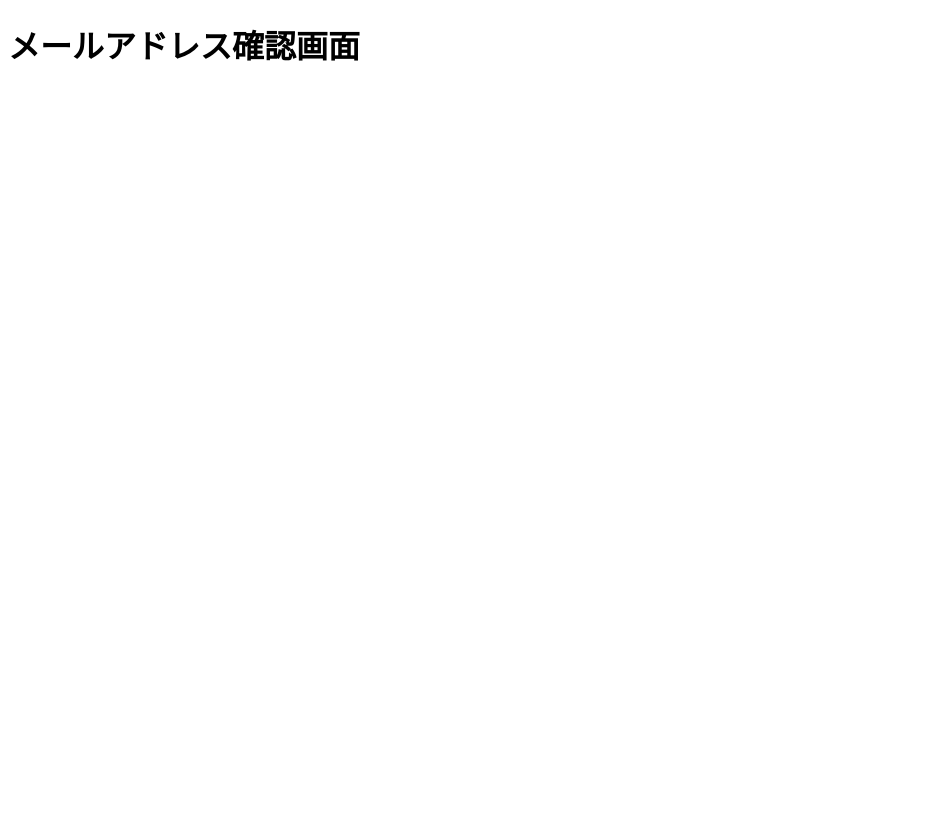
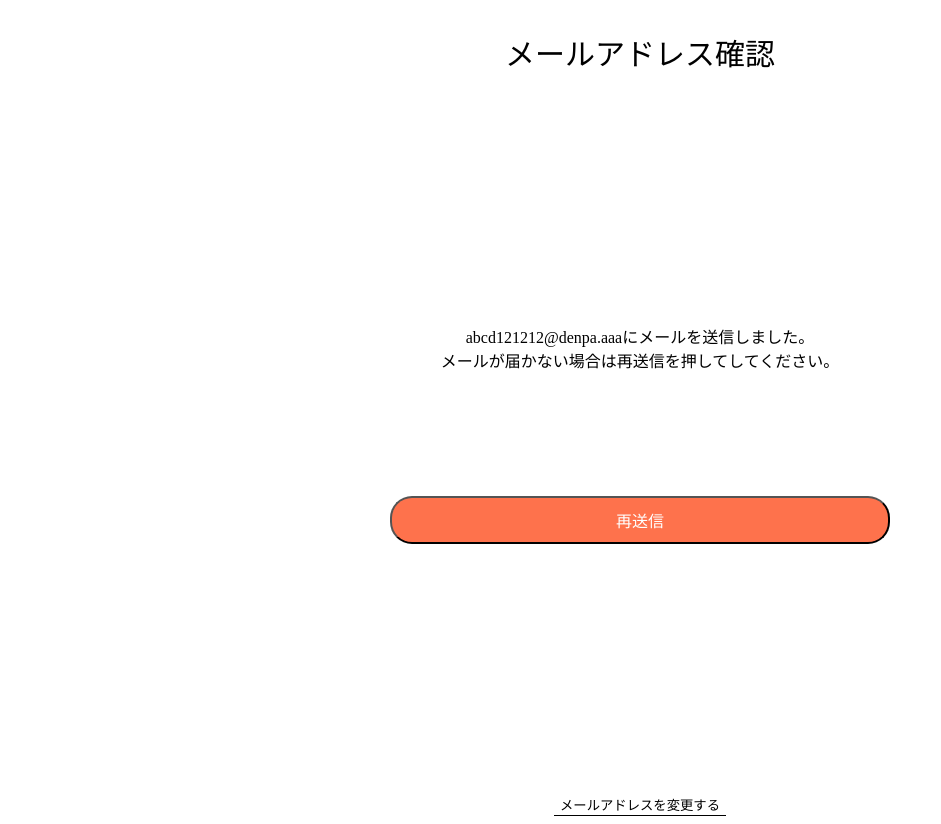
Before and after one commit to mobarisu/mobarisu, a React (Create React App) app in the folder web/react-app/: page /confirmation in a window 1280 px wide. Shown: the whole page, without its empty margins (0-941 px from the left). Before the commit the page ends 800 px from the top, so only its background shows below. Built offline with nearby package versions, Linux system fonts and the light colour scheme.

Commit message:
18完成

```diff
--- a/web/react-app/src/components/confirmation.css
+++ b/web/react-app/src/components/confirmation.css
@@ -0,0 +1,34 @@
+header{
+    font-size: 30px;
+    text-align:center;
+    margin-top: 30px;
+}
+.btn{
+    margin-top: 10%;
+    margin-bottom: 20px;
+    text-align: center;
+}
+.btn_{
+    background-color: #FE724C;
+    font-size: 100%;
+    width: 40%;
+    height: 3rem;
+    border-radius: 22px;
+    color: #fff;
+    padding : 10px 10px;
+}
+.account_back{
+    margin-top: 20%;
+    text-align: center;
+}
+.account_back_btn{
+   border: none;
+   background: none;
+   border-bottom: solid 1px;
+}
+.conf_p{
+text-align: center;
+margin-top: 20%;
+margin-left: 10%;
+margin-right: 10%;
+}
--- a/web/react-app/src/components/confirmation.tsx
+++ b/web/react-app/src/components/confirmation.tsx
@@ -1,13 +1,36 @@
-import React from 'react';
+import React, { useState } from 'react';
+import { useNavigate } from 'react-router-dom';
+import './confirmation.css';
 
 
 const Confirmation: React.FC = () => {
 
+  const navigate = useNavigate();
+  const email = "abcd121212@denpa.aaa";
 
   return (
-    <div>
-     <h1>メールアドレス確認画面</h1>
-    </div>
+   <>
+   <head>
+        <meta charSet="UTF-8" />
+        <meta httpEquiv="X-UA-Compatible" content="IE=edge" />
+        <meta name="viewport" content="width=device-width, initial-scale=1.0" />
+        <title>メールアドレス確認</title>
+      </head>
+      <header>メールアドレス確認</header>
+    <body>
+      <div className='conf_p'>
+        <p className='conf_p_text'>{email}にメールを送信しました。<br />メールが届かない場合は再送信を押してしてください。</p>
+      </div>
+      <div className="btn">
+              <button type="submit" className="btn_" id="submit-btn" >
+                再送信
+              </button>
+            </div>
+          <div className='account_back'>
+          <button className='account_back_btn' onClick={()=> navigate('/account')}>メールアドレスを変更する</button>
+          </div>
+    </body>
+   </>
   );
 };
 
```
